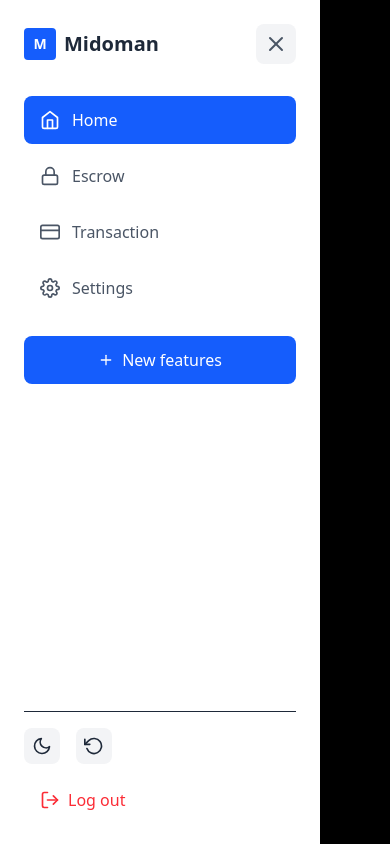
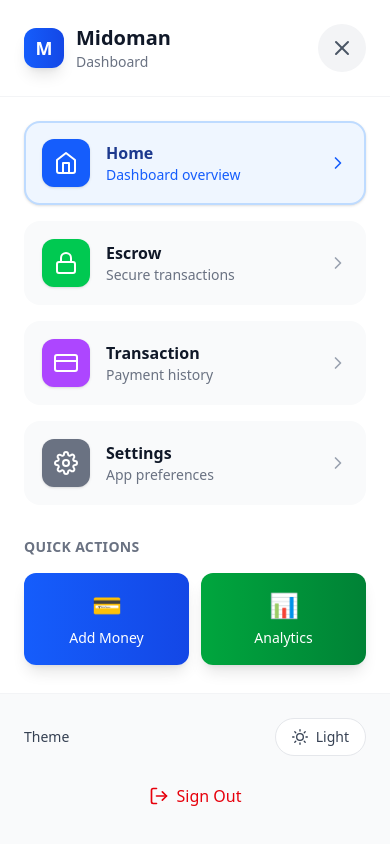
Before and after one commit to esaintdev/Midoman, a React (Vite) app: page / in a window 390 px wide. Both pictures are taken after a click on the button 354 px from the left and 36 px from the top of the page. Shown: the top 844 px of the page. Built offline with nearby package versions, Linux system fonts and the light colour scheme.

Commit message:
mobile nav

```diff
--- a/src/components/MobileNav.tsx
+++ b/src/components/MobileNav.tsx
@@ -6,10 +6,9 @@ import {
   FiLogOut,
   FiMoon,
   FiSun,
-  FiRotateCcw,
-  FiPlus,
   FiCreditCard,
   FiX,
+  FiChevronRight,
 } from "react-icons/fi";
 
 interface MobileNavProps {
@@ -26,105 +25,126 @@ export default function MobileNav({ isOpen, onClose, darkMode, setDarkMode }: Mo
 
   if (!isOpen) return null;
 
+  const navItems = [
+    { path: "/", icon: FiHome, label: "Home", color: "bg-blue-500" },
+    { path: "/escrow", icon: FiLock, label: "Escrow", color: "bg-green-500" },
+    { path: "/transaction", icon: FiCreditCard, label: "Transaction", color: "bg-purple-500" },
+    { path: "/settings", icon: FiSettings, label: "Settings", color: "bg-gray-500" },
+  ];
+
   return (
     <>
       {/* Backdrop */}
       <div
-        className="fixed inset-0 bg-black bg-opacity-50 z-40 lg:hidden"
+        className="fixed inset-0 bg-black bg-opacity-60 z-40 lg:hidden"
         onClick={onClose}
       />
 
-      {/* Mobile Navigation */}
-      <div className="fixed top-0 left-0 h-full w-80 bg-white z-50 lg:hidden transform transition-transform duration-300 ease-in-out">
-        <div className="flex flex-col h-full p-6">
+      {/* Mobile Navigation - Full Screen Overlay */}
+      <div className="fixed inset-0 z-50 lg:hidden">
+        <div className="bg-white h-full flex flex-col">
           {/* Header */}
-          <div className="flex items-center justify-between mb-8">
-            <div className="flex items-center gap-2">
-              <div className="w-8 h-8 bg-blue-600 rounded flex items-center justify-center">
-                <span className="text-white font-bold text-sm">M</span>
+          <div className="flex items-center justify-between p-6 border-b border-gray-100">
+            <div className="flex items-center gap-3">
+              <div className="w-10 h-10 bg-gradient-to-r from-blue-600 to-blue-700 rounded-xl flex items-center justify-center shadow-lg">
+                <span className="text-white font-bold text-lg">M</span>
               </div>
-              <h1 className="text-xl font-bold font-sans text-gray-800">Midoman</h1>
+              <div>
+                <h1 className="text-xl font-bold font-sans text-gray-900">Midoman</h1>
+                <p className="text-sm text-gray-500 font-sans">Dashboard</p>
+              </div>
             </div>
             <button
               onClick={onClose}
-              className="p-2 rounded-lg bg-gray-100 hover:bg-gray-200 transition"
+              className="p-3 rounded-full bg-gray-100 hover:bg-gray-200 transition-colors"
             >
               <FiX className="w-6 h-6 text-gray-600" />
             </button>
           </div>
 
-          {/* Navigation */}
-          <nav className="space-y-2 flex-1">
+          {/* Navigation Items */}
+          <div className="flex-1 p-6">
+            <div className="space-y-4">
+              {navItems.map((item) => {
+                const Icon = item.icon;
+                const active = isActive(item.path);
+
+                return (
                   <Link
-              to="/"
+                    key={item.path}
+                    to={item.path}
                     onClick={onClose}
-              className={`w-full flex items-center gap-3 px-4 py-3 rounded-lg font-medium font-sans transition ${
-                isActive("/")
-                  ? "bg-blue-600 text-white"
-                  : "text-gray-600 hover:text-blue-600 hover:bg-blue-50"
+                    className={`flex items-center justify-between p-4 rounded-2xl transition-all duration-200 ${
+                      active
+                        ? "bg-blue-50 border-2 border-blue-200 shadow-sm"
+                        : "bg-gray-50 hover:bg-gray-100 border-2 border-transparent"
                     }`}
                   >
-              <FiHome className="w-5 h-5" /> Home
+                    <div className="flex items-center gap-4">
+                      <div className={`w-12 h-12 ${active ? "bg-blue-600" : item.color} rounded-xl flex items-center justify-center shadow-sm`}>
+                        <Icon className="w-6 h-6 text-white" />
+                      </div>
+                      <div>
+                        <h3 className={`font-semibold font-sans ${active ? "text-blue-900" : "text-gray-900"}`}>
+                          {item.label}
+                        </h3>
+                        <p className={`text-sm font-sans ${active ? "text-blue-600" : "text-gray-500"}`}>
+                          {item.path === "/" && "Dashboard overview"}
+                          {item.path === "/escrow" && "Secure transactions"}
+                          {item.path === "/transaction" && "Payment history"}
+                          {item.path === "/settings" && "App preferences"}
+                        </p>
+                      </div>
+                    </div>
+                    <FiChevronRight className={`w-5 h-5 ${active ? "text-blue-600" : "text-gray-400"}`} />
                   </Link>
-            <Link
-              to="/escrow"
-              onClick={onClose}
-              className={`w-full flex items-center gap-3 px-4 py-3 rounded-lg font-medium font-sans transition ${
-                isActive("/escrow")
-                  ? "bg-blue-600 text-white"
-                  : "text-gray-600 hover:text-blue-600 hover:bg-blue-50"
+                );
+              })}
+            </div>
+
+            {/* Quick Actions */}
+            <div className="mt-8">
+              <h4 className="text-sm font-semibold font-sans text-gray-500 uppercase tracking-wide mb-4">
+                Quick Actions
+              </h4>
+              <div className="grid grid-cols-2 gap-3">
+                <button className="p-4 bg-gradient-to-r from-blue-600 to-blue-700 rounded-xl text-white font-medium font-sans shadow-lg hover:shadow-xl transition-shadow">
+                  <div className="text-center">
+                    <div className="text-2xl mb-1">💳</div>
+                    <span className="text-sm">Add Money</span>
+                  </div>
+                </button>
+                <button className="p-4 bg-gradient-to-r from-green-600 to-green-700 rounded-xl text-white font-medium font-sans shadow-lg hover:shadow-xl transition-shadow">
+                  <div className="text-center">
+                    <div className="text-2xl mb-1">📊</div>
+                    <span className="text-sm">Analytics</span>
+                  </div>
+                </button>
+              </div>
+            </div>
+          </div>
+
+          {/* Bottom Controls */}
+          <div className="p-6 border-t border-gray-100 bg-gray-50">
+            <div className="flex items-center justify-between mb-4">
+              <span className="text-sm font-medium font-sans text-gray-700">Theme</span>
+              <button
+                onClick={() => setDarkMode(!darkMode)}
+                className={`flex items-center gap-2 px-4 py-2 rounded-full transition-colors ${
+                  darkMode ? "bg-gray-800 text-white" : "bg-white text-gray-700 border border-gray-200"
                 }`}
               >
-              <FiLock className="w-5 h-5" /> Escrow
-            </Link>
-            <Link
-              to="/transaction"
-              onClick={onClose}
-              className={`w-full flex items-center gap-3 px-4 py-3 rounded-lg font-medium font-sans transition ${
-                isActive("/transaction")
-                  ? "bg-blue-600 text-white"
-                  : "text-gray-600 hover:text-blue-600 hover:bg-blue-50"
-              }`}
-            >
-              <FiCreditCard className="w-5 h-5" /> Transaction
-            </Link>
-            <Link
-              to="/settings"
-              onClick={onClose}
-              className={`w-full flex items-center gap-3 px-4 py-3 rounded-lg font-medium font-sans transition ${
-                isActive("/settings")
-                  ? "bg-blue-600 text-white"
-                  : "text-gray-600 hover:text-blue-600 hover:bg-blue-50"
-              }`}
-            >
-              <FiSettings className="w-5 h-5" /> Settings
-            </Link>
-
-            <div className="mt-6">
-              <button className="w-full bg-blue-600 text-white py-3 rounded-lg font-medium font-sans hover:bg-blue-700 flex items-center justify-center gap-2">
-                <FiPlus className="w-4 h-4" /> New features
+                {darkMode ? <FiMoon className="w-4 h-4" /> : <FiSun className="w-4 h-4" />}
+                <span className="text-sm font-sans">{darkMode ? "Dark" : "Light"}</span>
               </button>
             </div>
-          </nav>
 
-          {/* Bottom Controls */}
-          <div className="space-y-4 border-t pt-4">
-            <div className="flex items-center gap-4">
             <button
-                onClick={() => setDarkMode(!darkMode)}
-                className={`p-2 rounded-lg ${darkMode ? "bg-gray-700" : "bg-gray-100"}`}
+              className="w-full flex items-center justify-center gap-2 p-3 text-red-600 hover:bg-red-50 rounded-xl transition-colors font-medium font-sans"
+              onClick={onClose}
             >
-                {darkMode ? <FiSun className="w-5 h-5" /> : <FiMoon className="w-5 h-5" />}
-              </button>
-              <button
-                onClick={() => setDarkMode(!darkMode)}
-                className={`p-2 rounded-lg ${darkMode ? "bg-gray-700" : "bg-gray-100"}`}
-              >
-                <FiRotateCcw className="w-5 h-5" />
-              </button>
-            </div>
-            <button className="w-full text-red-500 flex items-center gap-2 hover:text-red-600 px-4 py-2 font-medium font-sans">
-              <FiLogOut className="w-5 h-5" /> Log out
+              <FiLogOut className="w-5 h-5" />
+              Sign Out
             </button>
           </div>
         </div>
```
Lines whose indentation alone changed are shown as unchanged.
